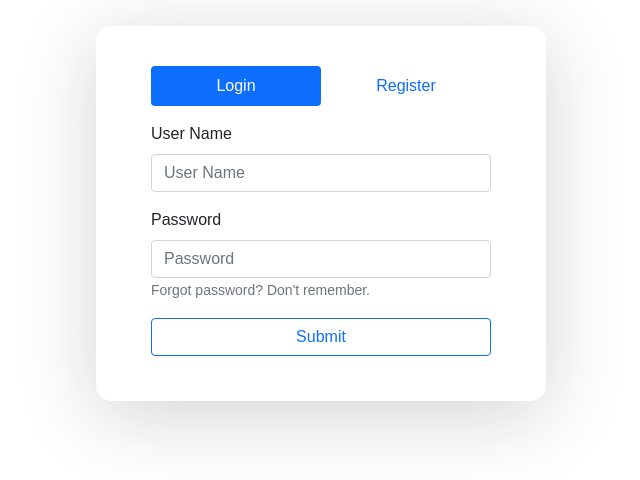
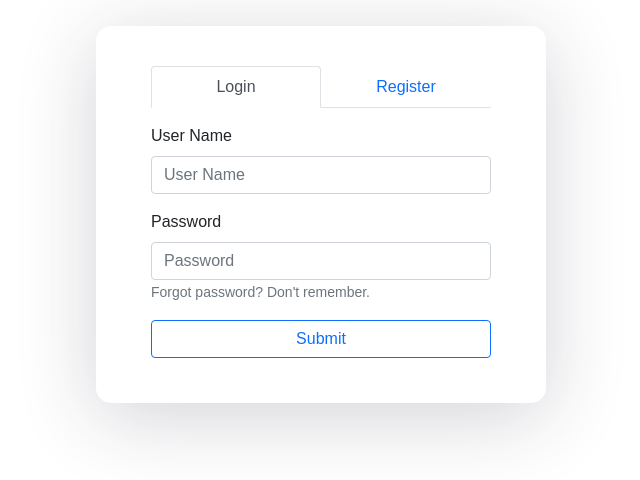
Before and after one commit to Thagoo/stud, a React (Create React App) app: page / in a window 1280 px wide. Shown: the top 480 px of the page, without its empty margins (319-959 px from the left). Built offline with nearby package versions, Linux system fonts and the light colour scheme; no server answers.

Commit message:
src: Login: Revert back to tabs from pills

```diff
--- a/src/components/Login/LoginTab.css
+++ b/src/components/Login/LoginTab.css
@@ -1,4 +1,3 @@
-
 .auth-inner {
   width: 450px;
   background: #ffffff;
--- a/src/components/Login/LoginTab.jsx
+++ b/src/components/Login/LoginTab.jsx
@@ -12,12 +12,7 @@ function LogModal() {
       <Container style={{ marginTop: `2vw` }}>
         <Container className="auth-inner">
           <Tab.Container defaultActiveKey="login">
-            <Tabs
-              defaultActiveKey="login"
-              className="mb-3"
-              variant="pills"
-              justify
-            >
+            <Tabs defaultActiveKey="login" className="mb-3" justify>
               <Tab eventKey="login" title="Login">
                 <Login />
               </Tab>
```
Lines whose indentation alone changed are shown as unchanged.
